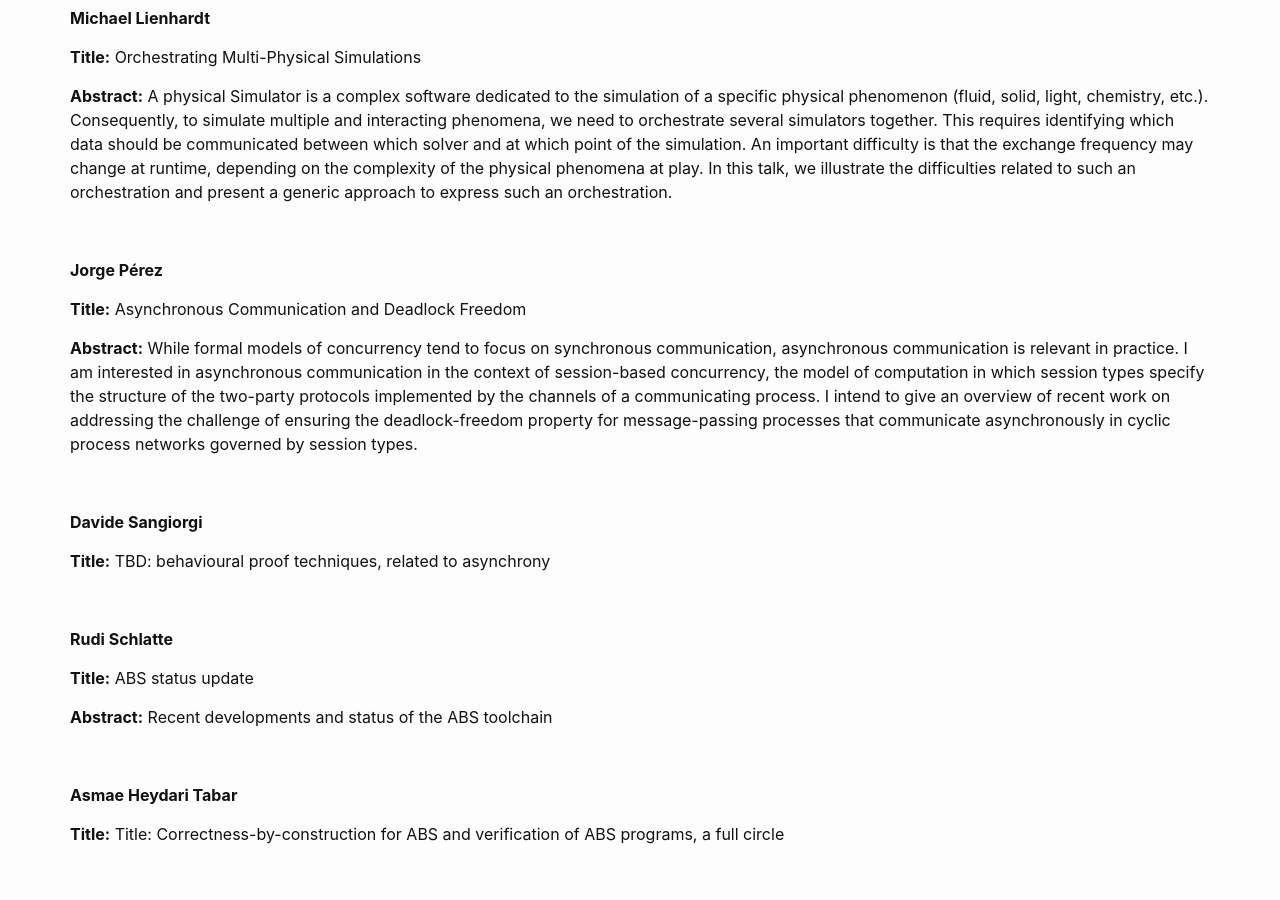
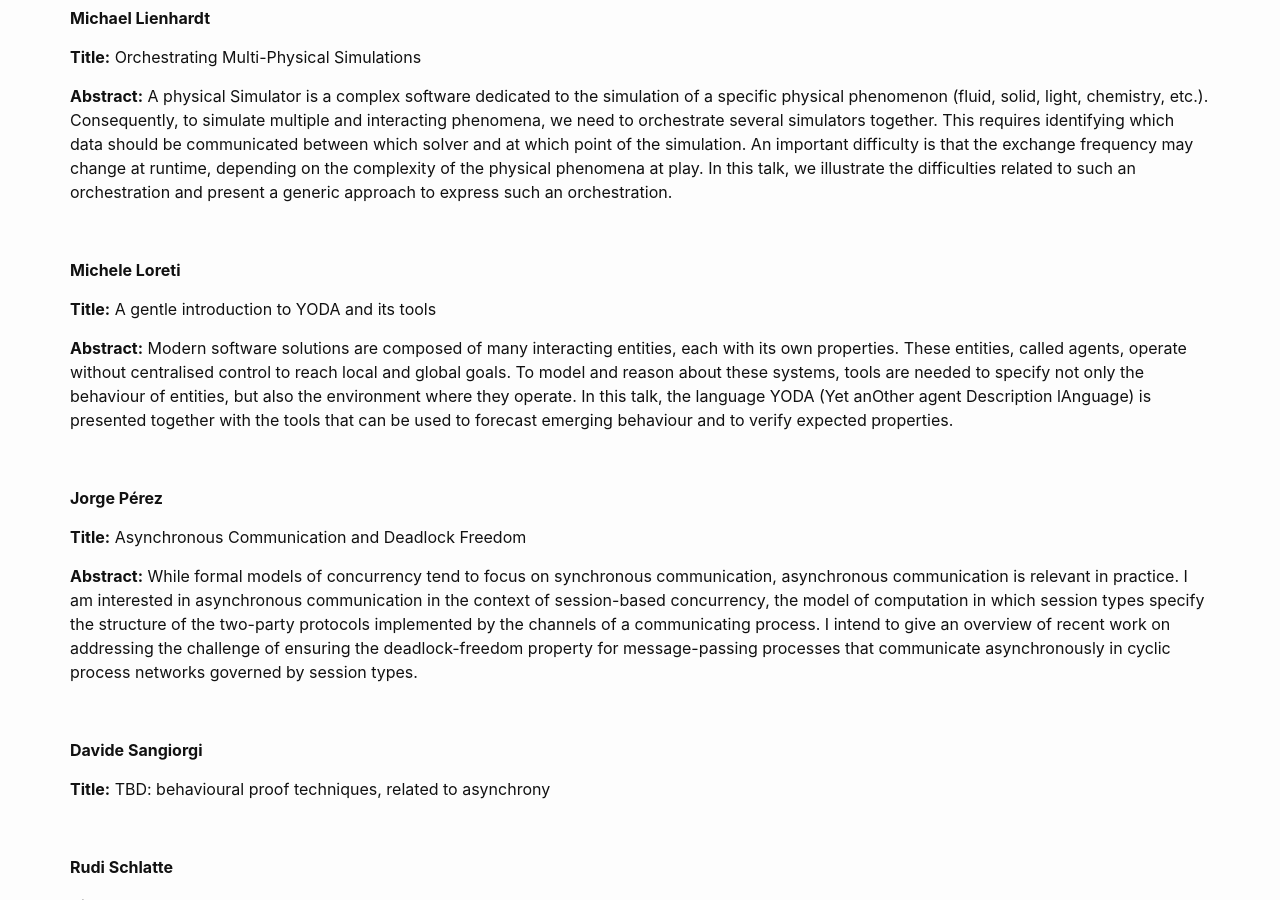
Before and after one commit to apm-workshop/2025, a Jekyll site: the page built from _pages/program.md, in a window 1280 px wide and 900 px high, scrolled down 2107 px. Built offline with Jekyll 4.4.1, drawn with Linux system fonts in a browser that asks for light colours.

Commit message:
Update program.md

```diff
--- a/_pages/program.md
+++ b/_pages/program.md
@@ -149,7 +149,17 @@ This requires identifying which data should be communicated between which solver
 An important difficulty is that the exchange frequency may change at runtime, depending on the complexity of the physical phenomena at play.
 In this talk, we illustrate the difficulties related to such an orchestration and present a generic approach to express such an orchestration.
 
-  <br>
+<br>
+
+__Michele Loreti__
+
+__Title:__ A gentle introduction to YODA and its tools
+
+  __Abstract:__
+Modern software solutions are composed of many interacting entities, each with its own properties. These entities, called agents, operate without centralised control to reach local and global goals. To model and reason about these systems, tools are needed to specify not only the behaviour of entities, but also the environment where they operate.
+In this talk, the language  YODA (Yet anOther agent Description lAnguage) is presented together with the tools that can be used to forecast emerging behaviour and to verify expected properties.
+
+<br>
 
   __Jorge Pérez__
 
```
